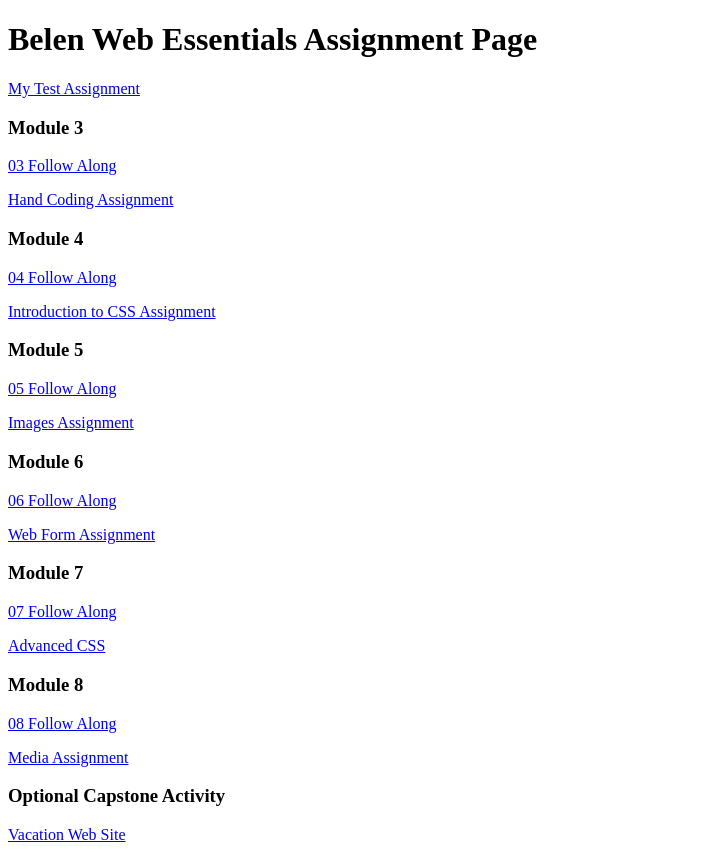
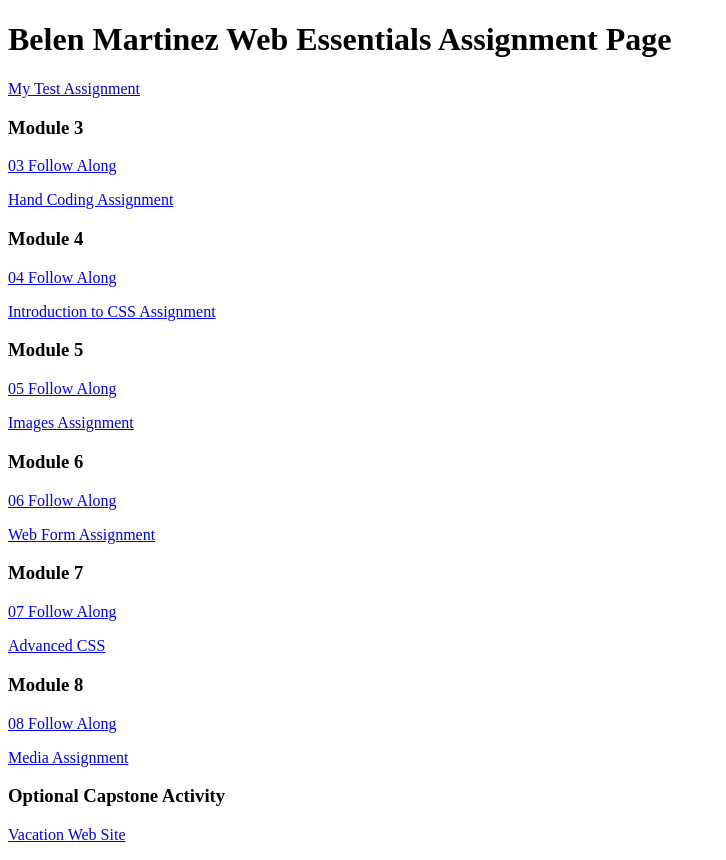
Before and after one commit to belenmarcar/dwdd1600, a plain HTML site: page index.html in a window 1280 px wide. Shown: the whole page, without its empty margins (0-726 px from the left). Drawn offline with Linux system fonts and the light colour scheme.

Commit message:
full name updated

```diff
--- a/index.html
+++ b/index.html
@@ -6,7 +6,7 @@
 		<title>dwdd 1600 assignment list page</title>
 	</head>
 	<body>
-		<h1>Belen Web Essentials Assignment Page</h1>
+		<h1>Belen Martinez Web Essentials Assignment Page</h1>
 		<p><a href="01test">My Test Assignment</a></p>
 
 		<h3>Module 3</h3>
```
